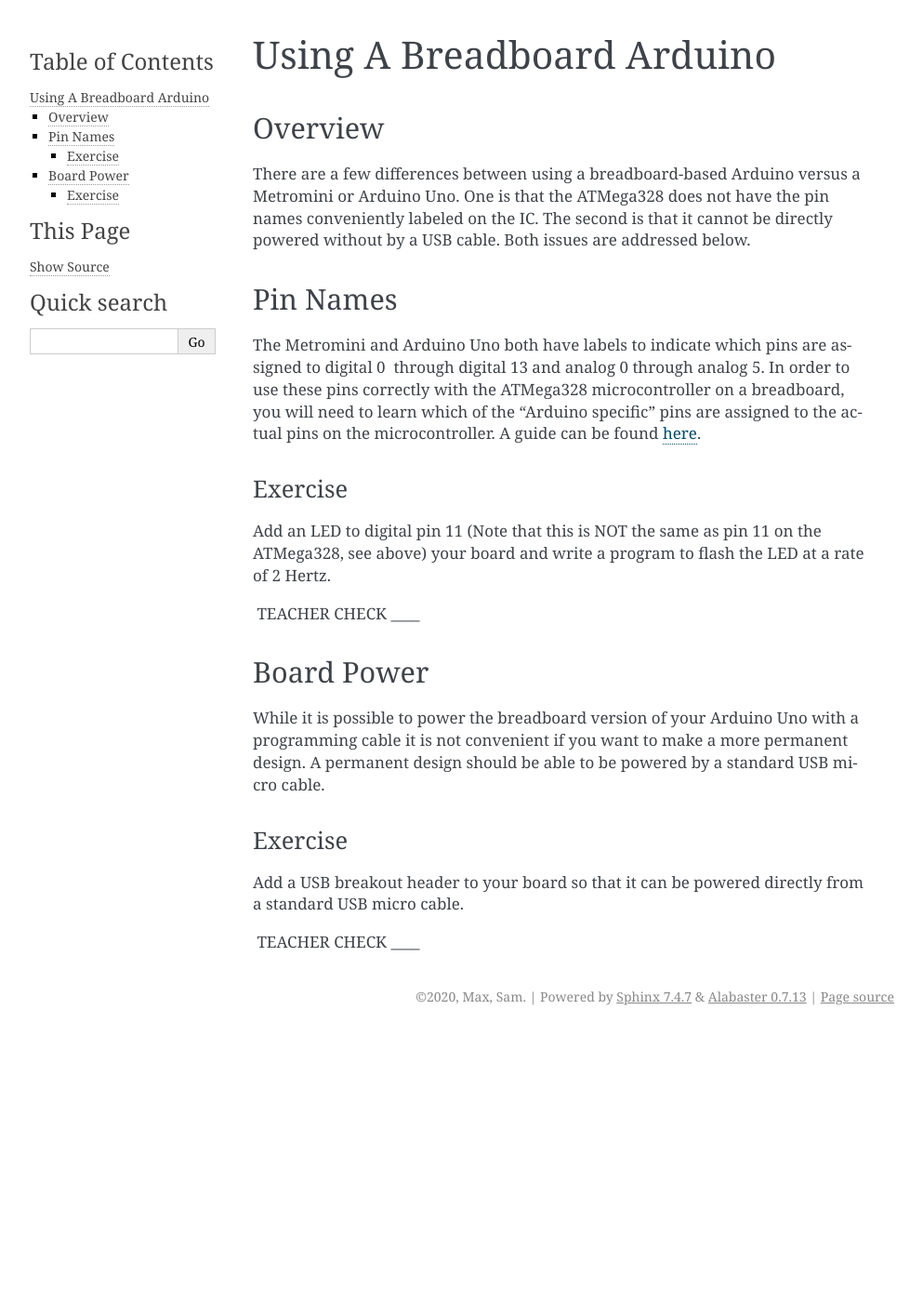
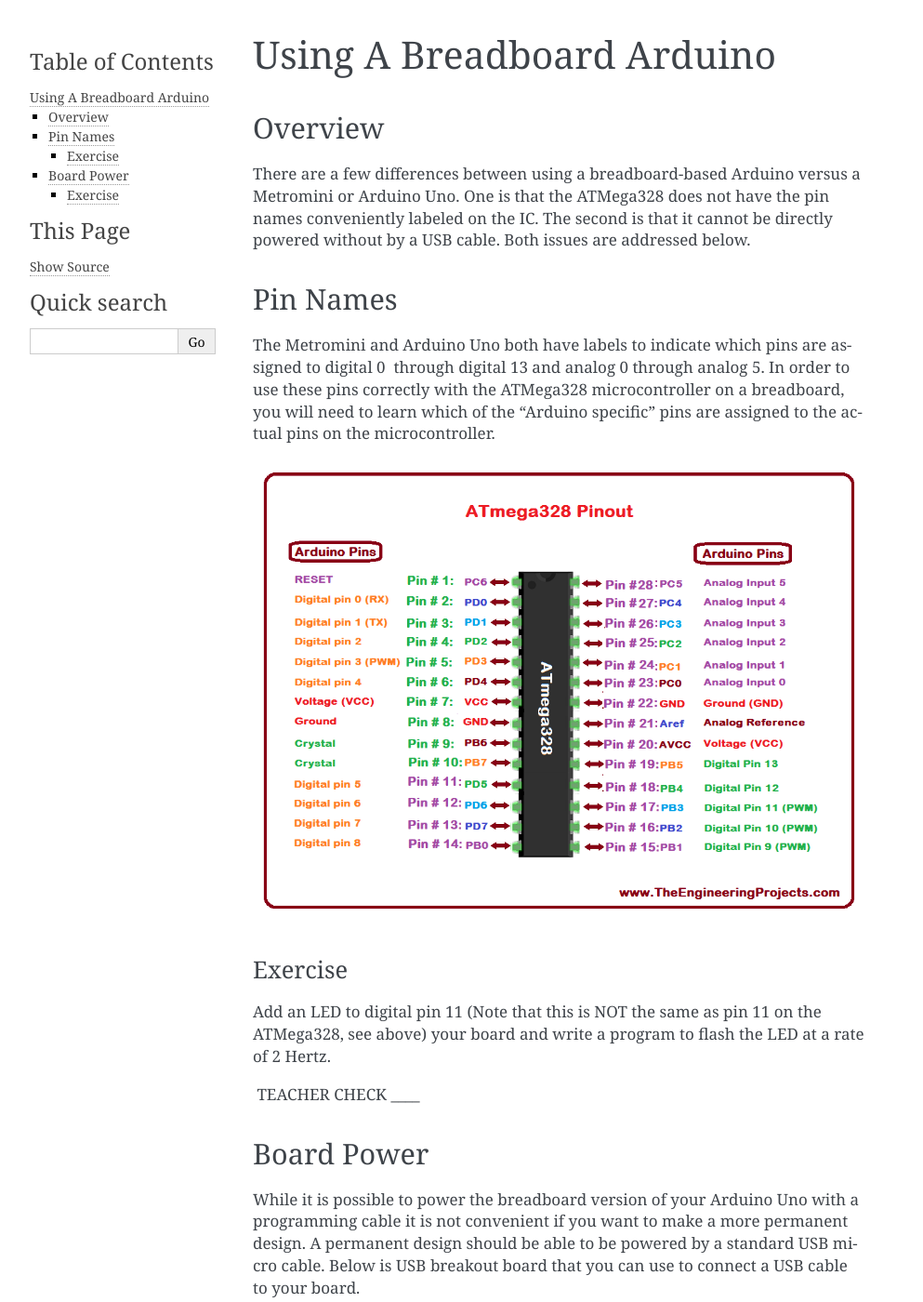
Before and after one commit to maxtkc/mvths-wiki, a Sphinx documentation site: the page built from docs/044-using-a-breadboard-arduino.rst, in a window 1280 px wide and 1400 px high. Shown: the whole window at 93% size, without its empty margins (148-1141 px from the left). Built offline with Sphinx 7.4.7, drawn with Linux system fonts in a browser that asks for light colours; pages that are not in the unit, such as notebooks, are missing from menus; some of the changed text lies outside the part shown.

Commit message:
Update 044-using-a-breadboard-arduino.rst

```diff
--- a/docs/044-using-a-breadboard-arduino.rst
+++ b/docs/044-using-a-breadboard-arduino.rst
@@ -4,44 +4,32 @@
 Overview
 --------
 
-There are a few differences between using a breadboard-based Arduino
-versus a Metromini or Arduino Uno. One is that the ATMega328 does not
-have the pin names conveniently labeled on the IC. The second is that it
-cannot be directly powered without by a USB cable. Both issues are
-addressed below.
+There are a few differences between using a breadboard-based Arduino versus a Metromini or Arduino Uno. One is that the ATMega328 does not have the pin names conveniently labeled on the IC. The second is that it cannot be directly powered without by a USB cable. Both issues are addressed below.
 
 Pin Names
 ---------
 
-The Metromini and Arduino Uno both have labels to indicate which pins
-are assigned to digital 0  through digital 13 and analog 0 through
-analog 5. In order to use these pins correctly with the ATMega328
-microcontroller on a breadboard, you will need to learn which of the
-“Arduino specific” pins are assigned to the actual pins on the
-microcontroller. A guide can be found
-`here <https://www.google.com/url?q=https://docs.google.com/document/d/1BmZbXzxnD2j17QToSZ9jeZmnP7burwfksfQq2v4zu-Y/edit%23heading%3Dh.bk51dfzckrxr&sa=D&ust=1587613174060000>`__.
+The Metromini and Arduino Uno both have labels to indicate which pins are assigned to digital 0  through digital 13 and analog 0 through analog 5. In order to use these pins correctly with the ATMega328 microcontroller on a breadboard, you will need to learn which of the “Arduino specific” pins are assigned to the actual pins on the microcontroller.
+
+.. figure:: images/ATmega328-Pinout.png
 
 Exercise
 ~~~~~~~~
 
-Add an LED to digital pin 11 (Note that this is NOT the same as pin 11
-on the ATMega328, see above) your board and write a program to flash the
-LED at a rate of 2 Hertz.
+Add an LED to digital pin 11 (Note that this is NOT the same as pin 11 on the ATMega328, see above) your board and write a program to flash the LED at a rate of 2 Hertz.
 
  TEACHER CHECK \_\_\_\_
 
 Board Power
 -----------
 
-While it is possible to power the breadboard version of your Arduino Uno
-with a programming cable it is not convenient if you want to make a more
-permanent design. A permanent design should be able to be powered by a
-standard USB micro cable.
+While it is possible to power the breadboard version of your Arduino Uno with a programming cable it is not convenient if you want to make a more permanent design. A permanent design should be able to be powered by a standard USB micro cable. Below is USB breakout board that you can use to connect a USB cable to your board.
+
+.. figure:: images/usbbreakout.png
 
 Exercise
 ~~~~~~~~
 
-Add a USB breakout header to your board so that it can be powered
-directly from a standard USB micro cable.
+Add a USB breakout header to your board so that it can be powereddirectly from a standard USB micro cable.
 
  TEACHER CHECK \_\_\_\_
```
